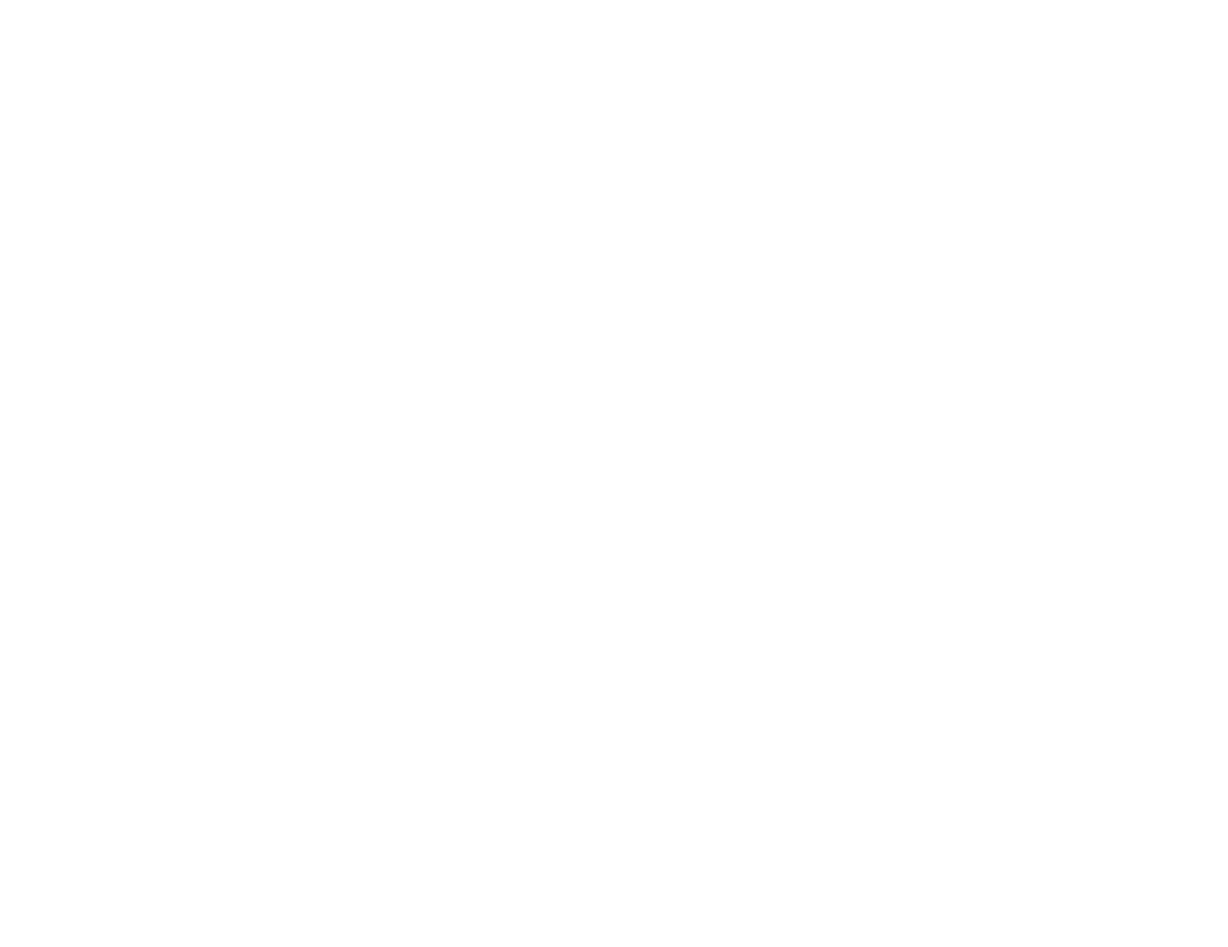
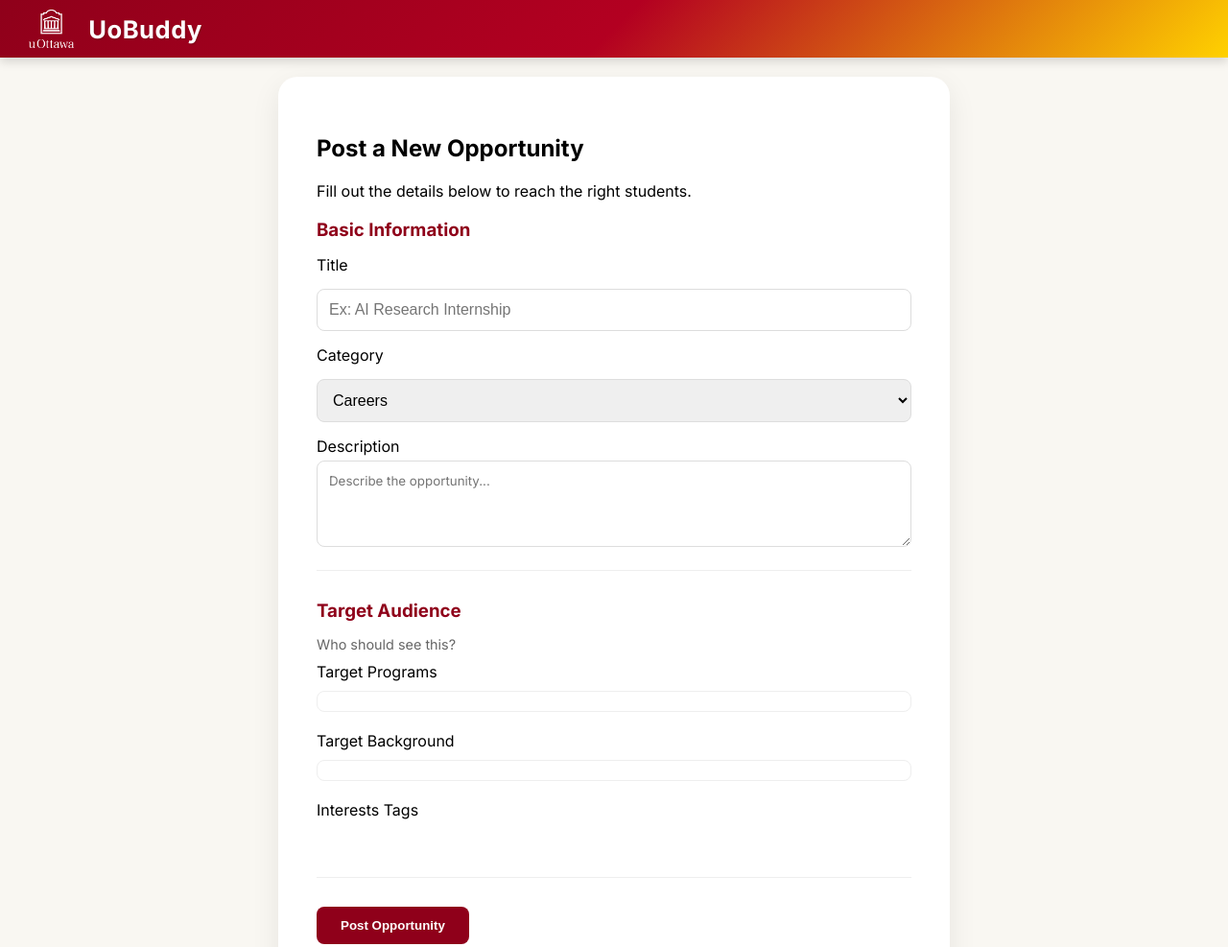
Before and after one commit to Tahe-clark/hackaton8, a plain HTML site: page uottawa-ai-buddy/frontend/post-opportunity.html in a window 1280 px wide. Shown: the top 987 px of the page at 96% size. Before the commit the page ends 800 px from the top, so only its background shows below. Drawn offline with Linux system fonts and the light colour scheme.

Commit message:
update sur opportunity et d'autres trucs

```diff
--- a/uottawa-ai-buddy/frontend/css/style.css
+++ b/uottawa-ai-buddy/frontend/css/style.css
@@ -3,9 +3,9 @@
 /* --- VARIABLES DE COULEURS --- */
 :root {
     --uottawa-garnet: #8F001A;
+    --uottawa-gold: #FFD100;
     --uottawa-beige: #F9F7F2;
     --white: #FFFFFF;
-    --text-dark: #2D2926;
 }
 
 * {
@@ -24,24 +24,39 @@
     min-height: 100vh;
 }
 
-/* --- BANDEAU BORDEAUX (TOP BAR) --- */
+/* --- TOP BAR --- */
 .top-bar {
-    background-color: var(--uottawa-garnet);
+    background: linear-gradient(135deg, var(--uottawa-garnet) 0%, #b30021 50%, var(--uottawa-gold) 100%);
     position: fixed;
     top: 0;
     left: 0;
     width: 100%;
-    padding: 15px 30px;
+    padding: 10px 30px;
     z-index: 1000;
-    box-shadow: 0 2px 5px rgba(0,0,0,0.1);
+    display: flex;
+    align-items: center;
+    box-shadow: 0 4px 10px rgba(0,0,0,0.15);
+}
+
+.logo-wrapper {
+    display: flex;
+    align-items: center;
+    gap: 15px; /* Espace entre le logo et le texte UoBuddy */
+}
+
+.uottawa-logo {
+    height: 40px; /* Ajuste la taille de l'emblème */
+    width: auto;
+    filter: brightness(0) invert(1); /* Rend le logo blanc pour qu'il ressorte sur le bordeaux */
 }
 
 .logo {
-    color: var(--white);
+    color: white;
     margin: 0;
-    font-size: 1.5rem;
-    font-weight: 700;
-    text-align: left;
+    font-size: 1.6rem;
+    font-weight: 800;
+    letter-spacing: 0.5px;
+    text-shadow: 1px 1px 2px rgba(0,0,0,0.2); /* Donne un peu de relief au texte */
 }
 
 /* --- CONTENEUR PRINCIPAL --- */
@@ -210,3 +225,53 @@
     border-radius: 8px;
     cursor: pointer;
 }
+
+/* style pour la page de post opportunity */
+
+.form-card {
+    background: var(--white);
+    padding: 40px;
+    border-radius: 20px;
+    width: 100%;
+    max-width: 700px;
+    box-shadow: 0 10px 30px rgba(0,0,0,0.08);
+    margin-bottom: 50px;
+}
+
+.form-section {
+    margin-bottom: 30px;
+    padding-bottom: 20px;
+    border-bottom: 1px solid #eee;
+}
+
+.form-section h3 {
+    color: var(--uottawa-garnet);
+    margin-bottom: 15px;
+}
+
+.checkbox-grid {
+    display: grid;
+    grid-template-columns: repeat(auto-fill, minmax(200px, 1fr));
+    gap: 10px;
+    margin: 10px 0 20px 0;
+    max-height: 200px;
+    overflow-y: auto;
+    padding: 10px;
+    border: 1px solid #eee;
+    border-radius: 8px;
+}
+
+textarea {
+    width: 100%;
+    padding: 12px;
+    border-radius: 8px;
+    border: 1px solid #ddd;
+    font-family: inherit;
+    margin-top: 5px;
+}
+
+.subtitle {
+    font-size: 0.9rem;
+    color: #666;
+    margin-bottom: 10px;
+}
--- a/uottawa-ai-buddy/frontend/post-opportunity.html
+++ b/uottawa-ai-buddy/frontend/post-opportunity.html
@@ -0,0 +1,76 @@
+<!DOCTYPE html>
+<html lang="en">
+<head>
+    <meta charset="UTF-8">
+    <meta name="viewport" content="width=device-width, initial-scale=1.0">
+    <title>UoBuddy | Post Opportunity</title>
+    <link rel="stylesheet" href="css/style.css">
+    <link href="https://fonts.googleapis.com/css2?family=Inter:wght@400;600;700&display=swap" rel="stylesheet">
+</head>
+<body>
+
+    <!-- tête de page avec logo et dégradé -->
+    <header class="top-bar">
+        <div class="logo-wrapper">
+            <img src="assets/uottawa-logo.png" alt="uOttawa Logo" class="uottawa-logo">
+            <h1 class="logo">UoBuddy</h1>
+        </div>
+    </header>
+
+    <div class="main-container">
+        <div class="form-card">
+            <h2>Post a New Opportunity</h2>
+            <p>Fill out the details below to reach the right students.</p>
+
+            <form id="opportunity-form">
+                <!-- Section 1 : Informations de base -->
+                <div class="form-section">
+                    <h3>Basic Information</h3>
+                    <label>Title</label>
+                    <input type="text" id="opp-title" placeholder="Ex: AI Research Internship" required>
+
+                    <label>Category</label>
+                    <select id="opp-category" required>
+                        <option value="Careers">Careers</option>
+                        <option value="Activities">Activities</option>
+                        <option value="Resources">Resources / Discovered</option>
+                    </select>
+
+                    <label>Description</label>
+                    <textarea id="opp-description" rows="4" placeholder="Describe the opportunity..." required></textarea>
+                </div>
+
+                <!-- Section 2 : Ciblage (Targeting) -->
+                <div class="form-section">
+                    <h3>Target Audience</h3>
+                    <p class="subtitle">Who should see this?</p>
+
+                    <label>Target Programs</label>
+                    <div class="checkbox-grid" id="target-programs">
+                        <!--  js/constants.js -->
+                        <!--   <script src="js/constants.js"></script> -->
+                    </div>
+
+                    <label>Target Background</label>
+                    <div class="checkbox-grid" id="target-ethnicity">
+                        <!--  js/constants.js -->
+                        <!--   <script src="js/constants.js"></script> -->
+                    </div>
+
+                    <label>Interests Tags</label>
+                    <div class="interests-grid" id="target-interests">
+                        <!--  js/constants.js -->
+                        <!--   <script src="js/constants.js"></script> -->
+                    </div>
+                </div>
+
+                <button type="submit" class="btn-finish">Post Opportunity</button>
+            </form>
+        </div>
+    </div>
+
+    <!-- Scripts -->
+    <script src="js/constants.js"></script>
+    <script src="js/post-opportunity.js"></script>
+</body>
+</html>
```
Also changed, not shown: uottawa-ai-buddy/frontend/index.html (+12 -9 lines), uottawa-ai-buddy/frontend/student-signup.html (+3 -0 lines), uottawa-ai-buddy/frontend/assets/uottawa-logo.png (added).
